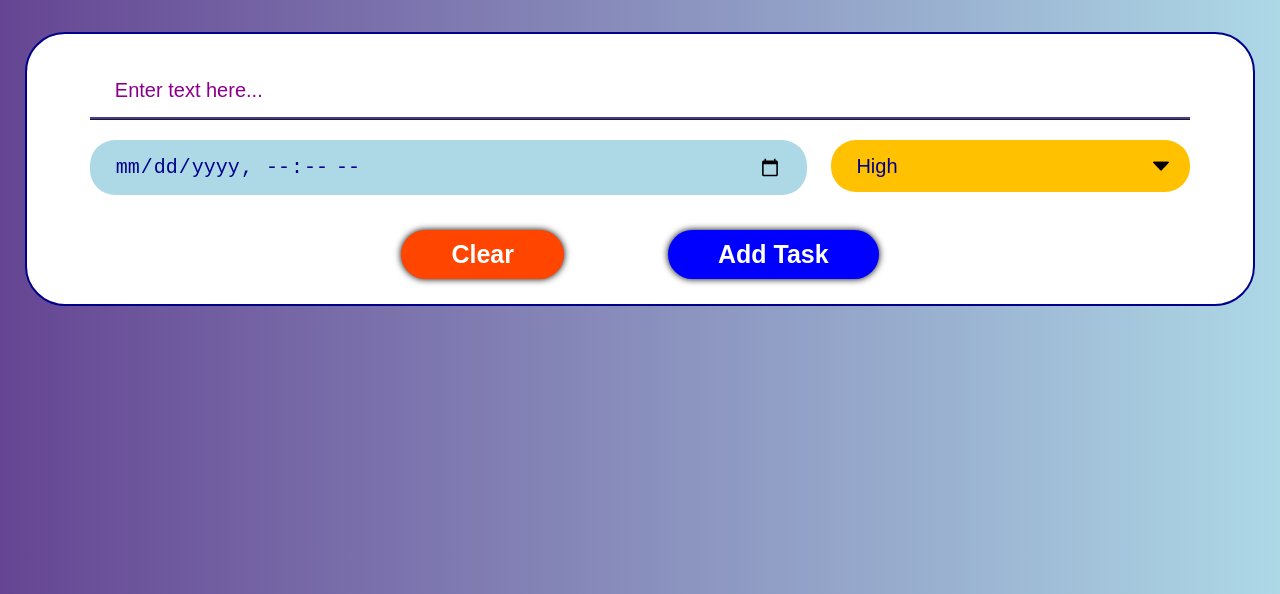
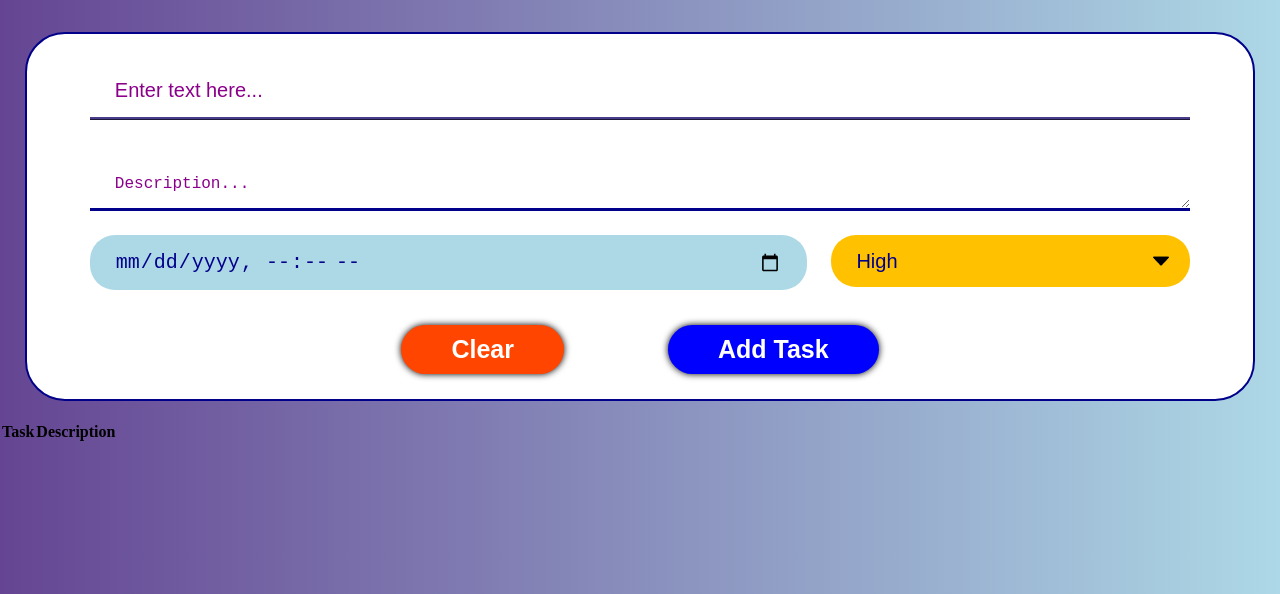
Before and after one commit to Sudhakar-890/Intermediate-, a plain HTML site: page index.html in a window 1280 px wide. Shown: the part 206-800 px from the top of the page. Drawn offline with nearby package versions, Linux system fonts and the light colour scheme.

Commit message:
just added a table below

```diff
--- a/index.html
+++ b/index.html
@@ -44,11 +44,10 @@
             <center>
                 <div id='inputBox'>
                     <input id="text" placeholder="Enter text here...">
+                    <textarea id="description" placeholder="Description..."></textarea>
                     <input type='datetime-local'>
                     <select id="priority">
-                        <option value="High">
-                            High
-                        </option>
+                        <option value="High">High</option>
                         <option value="Medium">Medium</option>
                         <option value="Low">Low</option>
                     </select>
@@ -62,6 +61,13 @@
                 </div>
             </center>
         </section>
+        <section id="pendingTask">
+            <table>
+                <tr>
+                    <th>Task</th><th>Description</th>
+                </tr>
+            </table>
+        </section>
     </main>
     <footer>
 
--- a/styles/general.css
+++ b/styles/general.css
@@ -18,4 +18,5 @@ body{
     body{
         padding-top:120px;
     }
+
 }
--- a/styles/upperBody.css
+++ b/styles/upperBody.css
@@ -94,6 +94,7 @@
 
  #text {
      width: 300px;
+     font-size:12px;
      padding: 5px 10px;
      margin-bottom: 10px;
      background-color: transparent;
@@ -107,6 +108,26 @@
  #text::placeholder {
      color: darkmagenta;
  }
+
+
+#description{
+    width:300px;
+    border:none;
+    border-bottom:2px solid darkblue;
+    font-size:10px;
+    padding:5px 10px 5px;
+    margin-bottom:10px;
+    background-color: transparent;
+    color:rgba(51, 5, 51, 0.762);
+    outline:none;
+}
+
+#description::placeholder{
+    /* padding-top:12px; */
+    font-size:x-small;
+    color: darkmagenta;
+}
+
 
  input[type='datetime-local'] {
      outline: none;
@@ -194,6 +215,27 @@
         font-size:20px;
     }
 
+    #text::placeholder{
+        font-size:20px;
+    }
+
+    #description{
+    width:92%;
+    border:none;
+    border-bottom:3px solid darkblue;
+    font-size:17px;
+    padding:15px 25px;
+    margin-bottom:20px;
+    background-color: transparent;
+    color:rgba(51, 5, 51, 0.762);
+    }
+
+    #description::placeholder{
+        padding-top:20px;
+        font-size:large;
+        color: darkmagenta;
+    }
+
     input[type='datetime-local']{
         width:60%;
         border-radius:25px;
```
